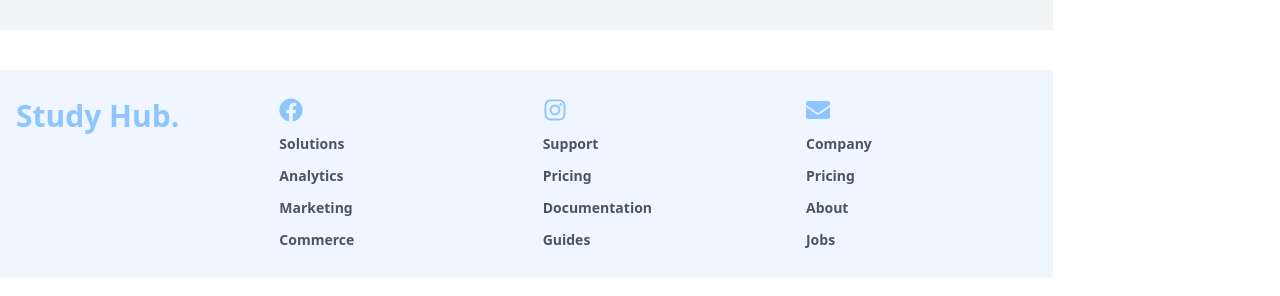
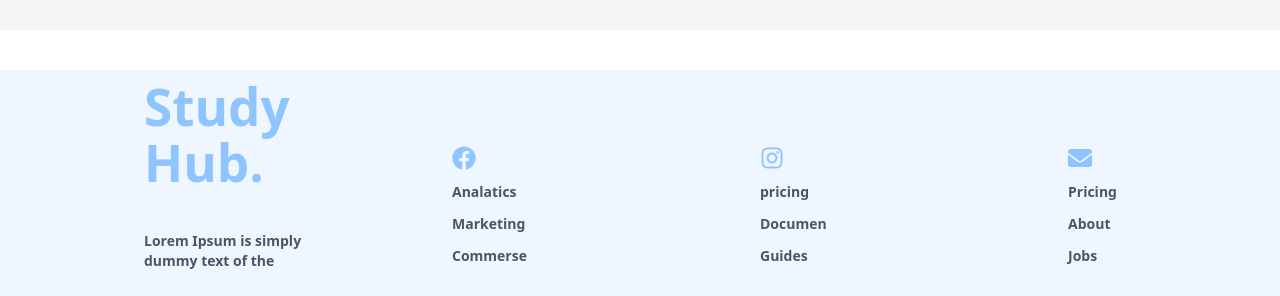
Before and after one commit to Aromalsathees/intern, a React app: page / in a window 1280 px wide. Shown: the part 1570-1866 px from the top of the page. Built offline with nearby package versions, Linux system fonts and the light colour scheme; no server answers; the HTML template or start-up script is replaced by a standard one.

Commit message:
changed footer

```diff
--- a/src/App.jsx
+++ b/src/App.jsx
@@ -227,7 +227,7 @@
               <NavbarLayout/>
               <Getstarted />
               <Analatics />
-              <FooterLayout/>
+              <Footer/>
             </>
           }
         />
--- a/src/components/Footer.jsx
+++ b/src/components/Footer.jsx
@@ -1,4 +1,5 @@
 import React from 'react'
+import { FaInstagram, FaFacebook, FaEnvelope } from 'react-icons/fa'
 
 const Footer = () => {
   return (
@@ -12,19 +13,31 @@
 
             </div>
             <div className='text-gray-600 flex flex-col font-bold text-sm lg:space-y-3 lg:mt-12 mt-40 space-y-5 ml-10 '>
-                <p>Solutions</p>
+                <p>
+                      <a href="https://facebook.com" target="_blank" rel="noopener noreferrer">
+                                <FaFacebook className="text-blue-300 hover:text-blue-600 text-2xl" />
+                              </a>
+                </p>
                 <p>Analatics</p>
                 <p>Marketing</p>
                 <p>Commerse</p>
             </div>
             <div className='text-gray-600 flex flex-col font-bold text-sm lg:space-y-3 lg:mt-12 mt-40 space-y-5 ml-20'>
-                <p>support</p>
+                <p>
+                     <a href="https://instagram.com" target="_blank" rel="noopener noreferrer">
+                                <FaInstagram className="text-blue-300 hover:text-pink-500 text-2xl" />
+                              </a>
+                </p>
                 <p>pricing</p>
                 <p>Documen</p>
                 <p>Guides</p>
             </div>
             <div className='text-gray-600 font-bold flex flex-col text-sm lg:space-y-3 lg:mt-12 mt-40 space-y-5 ml-30'>
-                <p>Company</p>
+                <p>
+                     <a href="mailto:example@gmail.com">
+                                <FaEnvelope className="text-blue-300 hover:text-red-500 text-2xl" />
+                              </a>
+                </p>
                 <p>Pricing</p>
                 <p>About</p>
                 <p>Jobs</p>
--- a/src/components/FooterLayout.jsx
+++ b/src/components/FooterLayout.jsx
@@ -59,7 +59,7 @@
     <div className='w-full bg-blue-50 px-4 py-7 mt-10'>
 
       {/* Desktop / Laptop View */}
-      <div className='hidden md:grid max-w-6xl mx-auto grid-cols-4 gap-8'>
+      <div className='hidden md:grid max-w-6xl mx-auto grid-cols-4 gap-8 lg:mr-20 mr-15 lg:ml-20 lg:gap-20'>
         <div className='flex flex-col'>
           <div className='text-blue-300 font-bold text-3xl'>Study Hub.</div>
         </div>
```
